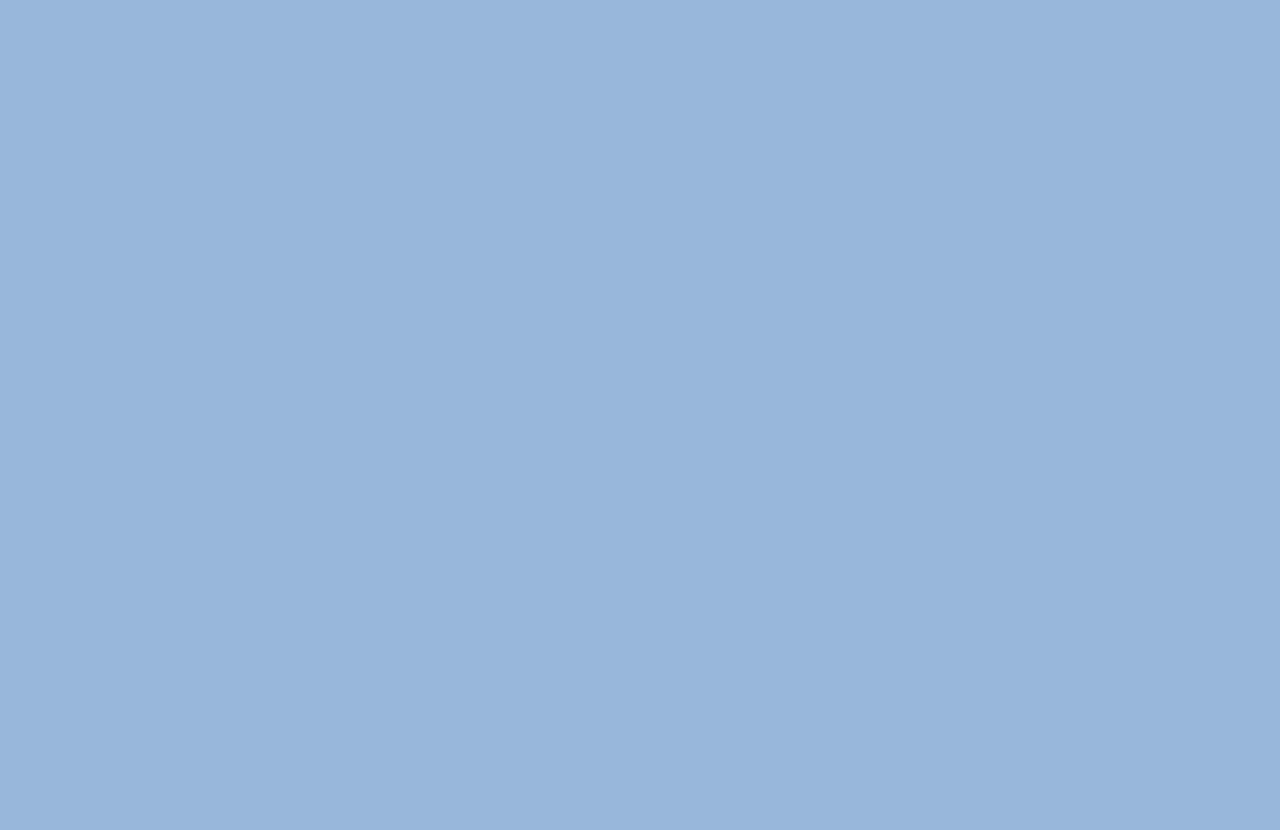
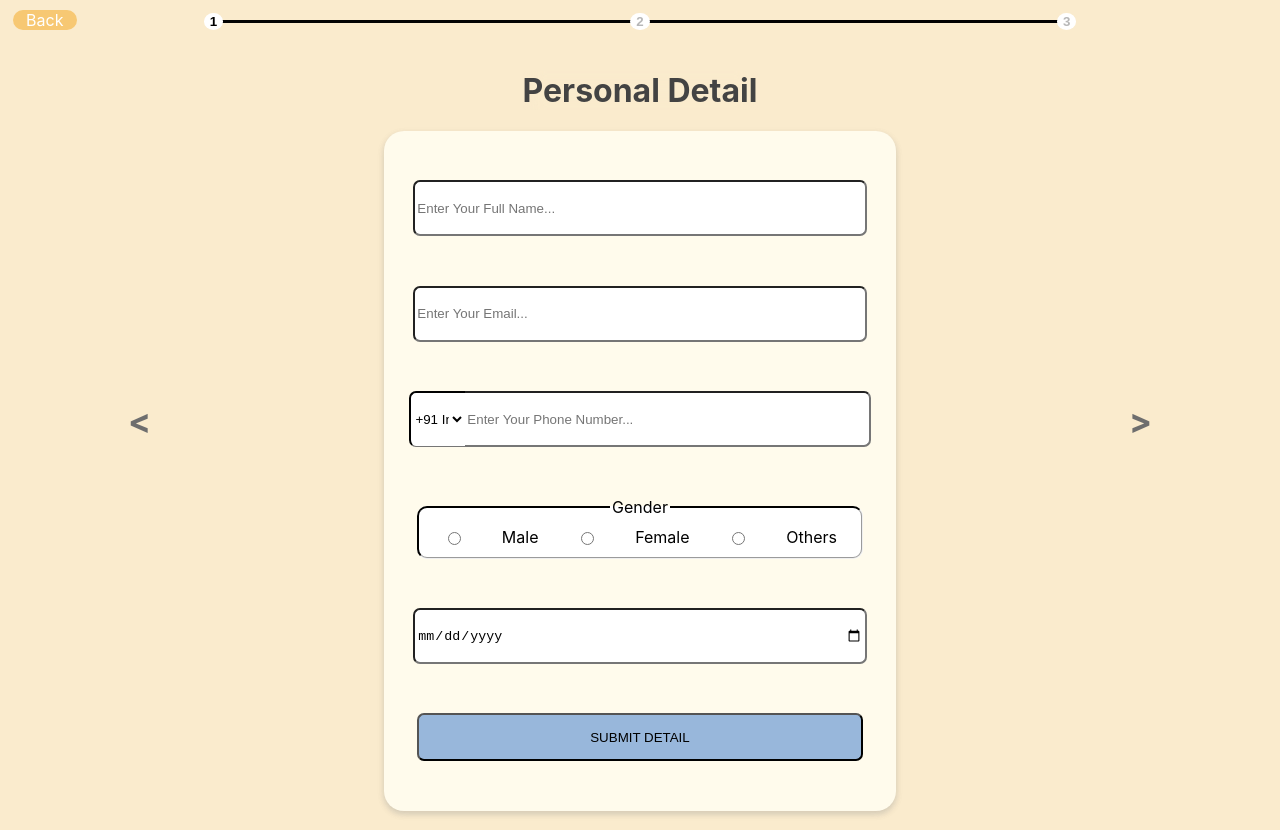
Before and after one commit to rohit192000/resume-creator, a React (Create React App) app in the folder resume-frontend/: page /add-detail in a window 1280 px wide. Before the commit this address had no page. Before the commit the page ends 800 px from the top, so only its background shows below. Built offline with nearby package versions, Linux system fonts and the light colour scheme; sample sign-in values are in the browser's storage; the HTML template or start-up script is replaced by a standard one.

Commit message:
added table

```diff
--- a/resume-frontend/src/App.css
+++ b/resume-frontend/src/App.css
@@ -48,7 +48,7 @@
 }
 /* text-color */
 .black {
-  color: #000000;
+  color: #434343;
 }
 
 .m-yellow {
@@ -79,6 +79,9 @@
   color: rgb(255, 255, 255);
 }
 /* background color */
+.bg-biege{
+  background-color: #FAEBCD;
+}
 .bg-black {
   background-color: #000000;
 }
@@ -104,7 +107,7 @@
 }
 
 .bg-white {
-  background-color: #ffffff;
+  background-color: #fffbec;
 }
 
 .margin-0 {
@@ -259,7 +262,7 @@
   content: " ";
   position: absolute;
   left: 17.3%;
-  top : 2.5%;
+  top: 2.5%;
   width: 32%;
   height: 3px;
   background-color: rgb(3, 3, 3);
@@ -270,11 +273,30 @@
   content: " ";
   position: absolute;
   right: 17.3%;
-  top : 2.5%;
+  top: 2.5%;
   width: 32%;
   height: 3px;
   background-color: rgb(0, 0, 0);
   z-index: -1;
+}
+
+.stepper-forms-left {
+  position: absolute;
+  color: rgb(110, 110, 110);
+  font-size: 34px;
+  font-weight: bolder;
+  top: 50%;
+  left: 10%;
+  cursor: pointer;
+}
+.stepper-forms-right {
+  position: absolute;
+  color: rgb(110, 110, 110);
+  font-size: 34px;
+  font-weight: bolder;
+  top: 50%;
+  cursor: pointer;
+  right: 10%;
 }
 /* personal_detail.js */
 .personal-detail {
@@ -319,7 +341,7 @@
   width: 8%;
   border-top: 2px solid #000;
   border-left: 2px solid #000;
-  border-bottom: 2px solid #767676;
+  border-bottom: 2px solid className="table-header" #767676;
   border-right: 0;
   border-radius: 7px;
   border-top-right-radius: 0;
@@ -399,12 +421,93 @@
   margin: 10px;
 }
 /* All Deatils Table */
+.detail-table{
+  background-color: #FAEBCD;
+  height: 100vh;
+  margin: 0px;
+  padding-top: 10px;
+}
 
-.personal-detail-table{
-  width: 100%;
-  color: rgb(19, 19, 19);
-  border: 1px solid black;
+.personal-detail-table {
+  margin: auto;
+  width: 90%;
+  /* background-color: rgb(49, 49, 49); */
 }
+
+.table-header{
+  background-color: #333333;
+  color: rgb(255, 255, 255);
+  font-family: Georgia, 'Times New Roman', Times, serif;
+}
+.table-body{
+  background-color: white;
+  font-weight: 200;
+  font-family: Georgia, 'Times New Roman', Times, serif;
+}
+.add-detail-buttons {
+  margin-top: 3%;
+}
+.detail-button {
+  background-color: #2e7d32;
+  border: none;
+  border-radius: 10px;
+  color: #fff;
+  font-size: 100%;
+  font-weight: bolder;
+  padding: 1% 5%;
+  margin: 0 2%;
+  box-shadow: 2px 2px rgb(124, 123, 123), -2px -2px rgb(124, 123, 123);
+}
+.detail-button:hover {
+  box-shadow: 1px 1px rgb(59, 59, 59), -1px -1px rgb(124, 123, 123);
+}
+
+
+/* Template 1 */
+
+
+.template-1{
+  display: flex;
+  justify-content: space-around;
+  align-items: center;
+  flex-direction: column;
+  width: 50%;
+  height: 90vh;
+  margin: 2% auto;
+  background-color: #F5F5F5;
+}
+.temp1-name{
+  display: flex;
+  align-items: flex-start;
+  width: 90%;
+  font-weight: bolder;
+  font-family: Georgia, 'Times New Roman', Times, serif;
+  font-size: 42px;
+  text-align: left;
+  box-sizing: border-box;
+}
+.designation{
+  font-weight: 700;
+  font-size: 18px;
+  position: absolute;
+  font-family: Cambria, Cochin, Georgia, Times, 'Times New Roman', serif;
+}
+
+.divider{
+  height: .5%;
+  width: 90%;
+  background-color: red;
+  margin: 0px;
+}
+
+
+
+
+
+
+
+
+
 
 
 
--- a/resume-frontend/src/App.js
+++ b/resume-frontend/src/App.js
@@ -1,6 +1,7 @@
 import React, { lazy, Suspense } from "react";
 import { BrowserRouter as Router, Routes, Route } from "react-router-dom";
 import "./App.css";
+import Template1 from "./components/resume_templates/Template1";
 const Register = lazy(() => {
   return Promise.all([
     import("./components/authentication/Register"),
@@ -43,7 +44,6 @@ const DetailTable = lazy(() => {
     new Promise((resolve) => setTimeout(resolve, 500)),
   ]).then(([moduleExports]) => moduleExports);
 });
-
 function App() {
   return (
     <div className="App">
@@ -56,8 +56,9 @@ function App() {
             <Route path="/personal-detail" element={<PersonalDetail />} />
             <Route path="/education-detail" element={<EducationDetail />} />
             <Route path="/experience" element={<Experience />} /> */}
-            <Route path="/stepper" element={<Stepper />} />
+            <Route path="/add-detail" element={<Stepper />} />
             <Route path="/all-details" element={<DetailTable />} />
+            <Route path="/template-1" element={<Template1 />} />
           </Routes>
         </Suspense>
       </Router>
--- a/resume-frontend/src/components/authentication/Login.js
+++ b/resume-frontend/src/components/authentication/Login.js
@@ -23,7 +23,7 @@ const Login = () => {
             }));
             alert(response.data.message);
             localStorage.setItem("token", response.data.user.token);
-            navi("/personal-detail");
+            navi("/all-details");
           } else {
             await setErrMsg((prevState) => response.data.message);
             await setUser((prevState) => ({
--- a/resume-frontend/src/components/resume_form/EducationDetail.js
+++ b/resume-frontend/src/components/resume_form/EducationDetail.js
@@ -70,8 +70,8 @@ const EducationDetail = (props) => {
   };
   return (
     <>
-      <div className="education-detail bg-lt-purple ">
-        <h1 className="white">Education Detail</h1>
+      <div className="education-detail bg-biege">
+        <h1 className="black">Education Detail</h1>
         <form className="education-form bg-white " onSubmit={addEducation}>
           <div className="education-form-div">
             {count.map((data, index) => (
--- a/resume-frontend/src/components/resume_form/Experience.js
+++ b/resume-frontend/src/components/resume_form/Experience.js
@@ -56,8 +56,8 @@ const Experience = () => {
   };
   return (
     <>
-      <div className="education-detail bg-lt-purple ">
-        <h1 className="white">Experience Detail</h1>
+      <div className="education-detail bg-biege ">
+        <h1 className="black">Experience Detail</h1>
         <form className="education-form bg-white " onSubmit={addExperience}>
           <div className="education-form-div">
             {count.map((data, index) => (
--- a/resume-frontend/src/components/resume_form/PersonalDetail.js
+++ b/resume-frontend/src/components/resume_form/PersonalDetail.js
@@ -93,8 +93,8 @@ const PersonalDetail = (props) => {
 
   return (
     <>
-      <div className="personal-detail bg-lt-purple">
-        <h1 className="white container">Personal Detail</h1>
+      <div className="personal-detail bg-biege">
+        <h1 className="black container">Personal Detail</h1>
         <form className="detail-form bg-white " onSubmit={submitPersonalDetail}>
           {errorMessage && (
             <React.Fragment>
--- a/resume-frontend/src/components/resume_form/Stepper.js
+++ b/resume-frontend/src/components/resume_form/Stepper.js
@@ -5,12 +5,44 @@ import Experience from "./Experience";
 const Stepper = (props) => {
   const [currentStep, setCurrentStep] = useState(0);
   const [steps, setSteps] = useState([
-    <PersonalDetail setCurrentStep={setCurrentStep}/>,
-    <EducationDetail setCurrentStep={setCurrentStep}/>,
+    <PersonalDetail setCurrentStep={setCurrentStep} />,
+    <EducationDetail setCurrentStep={setCurrentStep} />,
     <Experience />,
   ]);
+
+  const leftNav = () => {
+    if (currentStep === 1 || currentStep === 2) {
+      setCurrentStep((prevState) => currentStep - 1);
+    }
+  };
+  const rightNav = () => {
+    if (currentStep === 1 || currentStep === 0) {
+      setCurrentStep((prevState) => currentStep + 1);
+    }
+  };
   return (
     <>
+      <div
+        style={{
+          background: "#F7C873",
+          position: "absolute",
+          width: "5%",
+          fontSize : '100%',
+          cursor: "pointer",
+          left : '1%',
+          color : 'white',
+          borderRadius : '10px'
+        }}
+        onClick={() => window.history.back()}
+      >
+        Back
+      </div>
+      <div className="stepper-forms-left" onClick={leftNav}>
+        &lt;
+      </div>
+      <div className="stepper-forms-right" onClick={rightNav}>
+        &gt;
+      </div>
       <div className="stepper">
         <div className="stepper-div">
           {steps.map((step, index) => (
@@ -18,9 +50,7 @@ const Stepper = (props) => {
               <button
                 className="stepper-buttons"
                 onClick={() => setCurrentStep((prevState) => index)}
-                disabled={
-                  (currentStep !== index) ? true : false
-                }
+                disabled={currentStep !== index ? true : false}
               >
                 {index + 1}
               </button>
@@ -30,7 +60,9 @@ const Stepper = (props) => {
         {steps.map(
           (step, index) =>
             currentStep === index && (
-              <React.Fragment key={index}>{step}</React.Fragment>
+              <React.Fragment key={index}>
+                <div>{step}</div>
+              </React.Fragment>
             )
         )}
       </div>
--- a/resume-frontend/src/components/resume_templates/DetailsTable.js
+++ b/resume-frontend/src/components/resume_templates/DetailsTable.js
@@ -1,15 +1,27 @@
 import axios from "axios";
 import React, { useEffect, useState } from "react";
+import { useNavigate } from "react-router-dom";
 
 const DetailTable = (props) => {
+  const navi = useNavigate();
   var token = localStorage.getItem("token");
   const [personalDetail, setPersonalDetail] = useState({
     name: "",
     email: "",
     phone_number: "",
     gender: "",
+    date_of_birth : "",
     experience: [],
   });
+  const [educationDetails, setEducationDetail] = useState([
+    {
+      "college/uni": "",
+      passing_year: "",
+      marks: "",
+      graduation: false,
+      post_graduation: false,
+    },
+  ]);
   useEffect(() => {
     axios
       .get("http://localhost:3001/personal-detail/getdata", {
@@ -18,46 +30,79 @@ const DetailTable = (props) => {
         },
       })
       .then((response) => {
-        console.log(response.data);
-        setPersonalDetail((prevState) => response.data.message);
+        let exp = response.data.message;
+        setPersonalDetail((prevState) => ({
+          ...prevState,
+          name: exp["name"],
+          email: exp["email"],
+          phone_number: exp["phone_number"],
+          gender: exp["gender"],
+          date_of_birth : exp["date_of_birth"],
+          experience: JSON.parse(exp["experience"]),
+        }));
+      });
+    axios
+      .get("http://localhost:3001/education-detail/getdata", {
+        headers: {
+          Authorization: "Bearer " + token,
+        },
+      })
+      .then((response) => {
+        let exp = response.data.message;
+        setEducationDetail((prevState) => exp);
       });
   }, []);
   //   console.log(personalDetail.experience[0].company_name);
   return (
     <>
       <div className="detail-table">
-        <h2>Personal Detail</h2>
-        <table border="1" className="personal-detail-table">
-          <thead>
+        <h2 style={{color : "#333333", fontFamily:"Georgia, 'Times New Roman', Times, serif", marginTop : 0}}>Personal Detail</h2>
+        <table className="personal-detail-table">
+          <thead className="table-header">
             <tr>
               <th>Name</th>
               <th>Email</th>
               <th>Contact</th>
               <th>Gender</th>
-              <th colSpan="2">Experience</th>
+              <th>Date of Birth</th>
             </tr>
           </thead>
-          <tbody>
+          <tbody className="table-body">
             <tr>
               <td>{personalDetail.name}</td>
               <td>{personalDetail.email}</td>
               <td>{personalDetail.phone_number}</td>
               <td>{personalDetail.gender}</td>
-              <td>{personalDetail.experience}</td>
+              <td>{personalDetail.date_of_birth}</td>
             </tr>
-            {/** {personalDetail && personalDetail.experience && personalDetail.experience.map((data, index) => (
-                <React.Fragment key={index}>
-                  <td>{data.company_name}</td>
-                  <td>{data.year_of_experience}</td>
-                </React.Fragment>
-                ))}
-        */}{" "}
           </tbody>
         </table>
 
-        <h2>Educational Detail</h2>
+        <h2 style={{color : "#333333", fontFamily:"Georgia, 'Times New Roman', Times, serif"}}>Experience Detail</h2>
         <table className="personal-detail-table">
-          <thead>
+          <thead className="table-header">
+            <tr>
+              <th>Company Name</th>
+              <th>Year of Experience</th>
+            </tr>
+          </thead>
+          <tbody className="table-body">
+            {personalDetail &&
+              personalDetail.experience &&
+              personalDetail.experience.map((data, index) => (
+                <React.Fragment key={index}>
+                  <tr>
+                    <td>{data.company_name}</td>
+                    <td>{data.year_of_experience}</td>
+                  </tr>
+                </React.Fragment>
+              ))}
+          </tbody>
+        </table>
+
+        <h2 style={{color : "#333333", fontFamily:"Georgia, 'Times New Roman', Times, serif"}}>Educational Detail</h2>
+        <table className="personal-detail-table">
+          <thead className="table-header">
             <tr>
               <th>College/Uni.</th>
               <th>Passing Year</th>
@@ -66,8 +111,23 @@ const DetailTable = (props) => {
               <th>Post Graduation</th>
             </tr>
           </thead>
-          <tbody></tbody>
+          <tbody className="table-body">
+            {educationDetails &&
+              educationDetails.map((data, index) => (
+                <tr key={index}>
+                  <td>{data["college/uni"]}</td>
+                  <td>{data["passing_year"]}</td>
+                  <td>{data["marks"]}</td>
+                  <td>{data["graduation"]}</td>
+                  <td>{data["post_graduation"]}</td>
+                </tr>
+              ))}
+          </tbody>
         </table>
+        <div className="add-detail-buttons">
+          <button className="detail-button" type="button">Generate Resume</button>
+          <button className="detail-button" type="button" onClick={() => navi('/add-detail')}>Add Details</button>
+        </div>
       </div>
     </>
   );
--- a/resume-frontend/src/components/resume_templates/Template1.js
+++ b/resume-frontend/src/components/resume_templates/Template1.js
@@ -0,0 +1,23 @@
+import React from "react";
+
+const Template1 = (props) => {
+  return (
+    <>
+      <div className="template-1">
+        <div className="temp1-name">
+          <div className="temp1-text">
+            Rohit Samal
+            <br />
+            <span className="designation">FULL STACK DEVELOPER</span>
+          </div>
+        </div>
+        <div className="divider"></div>
+        <div className="temp1-personal">Personal</div>
+        <div className="temp1-profile">Profile</div>
+        <div className="temp1-education">Education</div>
+        <div className="temp1-experience">Experience</div>
+      </div>
+    </>
+  );
+};
+export default Template1;
--- a/resume-frontend/src/index.css
+++ b/resume-frontend/src/index.css
@@ -5,7 +5,7 @@ body {
     sans-serif;
   -webkit-font-smoothing: antialiased;
   -moz-osx-font-smoothing: grayscale;
-  background: #98b7db;
+  background: #FAEBCD;
 }
 
 code {
```
Also changed, not shown: 2 other files (tests, documents, lock files or other folders).
